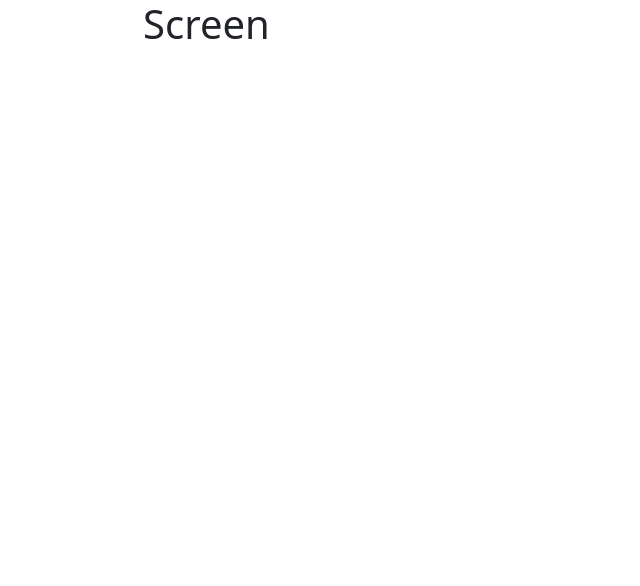
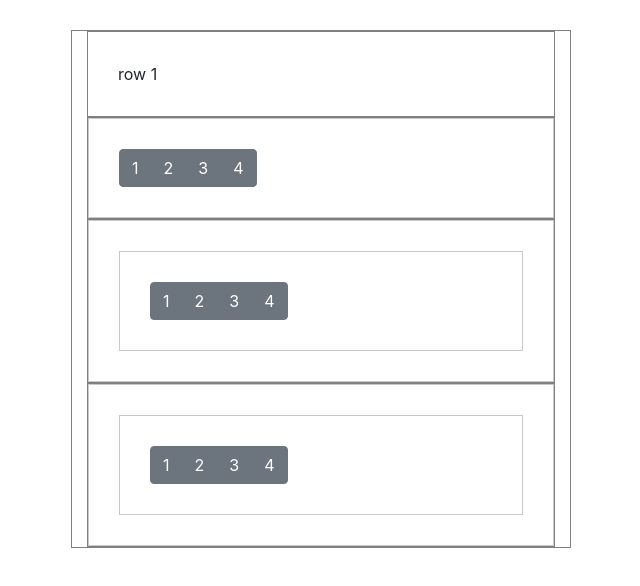
Before and after one commit to manimovassagh/ManiCalculator, a plain HTML site: page index.html in a window 1280 px wide. Shown: the whole page, without its empty margins (319-959 px from the left). Drawn offline with nearby package versions, Linux system fonts and the light colour scheme.

Commit message:
stucked in bootstrap

```diff
--- a/Styles.css
+++ b/Styles.css
@@ -1,3 +1,24 @@
-/* #screen{
-    background-color: blueviolet;
-} */
+body{
+    margin: 30px;
+}
+
+
+.my-container{
+    border:1px solid grey;
+    max-width: 500px;
+
+}
+.my-row{
+    border:1px solid grey;
+
+
+    margin: auto;
+}
+.my-col{
+    border:1px solid rgb(201, 201, 201);
+    padding: 30px;
+    margin: 0px;
+}
+.my-screen{
+    padding:30px
+}
--- a/index.html
+++ b/index.html
@@ -5,14 +5,19 @@
     <meta http-equiv="X-UA-Compatible" content="IE=edge" />
     <meta name="viewport" content="width=device-width, initial-scale=1.0" />
     <link
-      href="https://cdn.jsdelivr.net/npm/bootstrap@5.0.0-beta2/dist/css/bootstrap.min.css"
       rel="stylesheet"
-      integrity="sha384-BmbxuPwQa2lc/FVzBcNJ7UAyJxM6wuqIj61tLrc4wSX0szH/Ev+nYRRuWlolflfl"
+      href="https://cdn.jsdelivr.net/npm/bootstrap@4.6.0/dist/css/bootstrap.min.css"
+      integrity="sha384-B0vP5xmATw1+K9KRQjQERJvTumQW0nPEzvF6L/Z6nronJ3oUOFUFpCjEUQouq2+l"
       crossorigin="anonymous"
     />
     <script
-      src="https://cdn.jsdelivr.net/npm/bootstrap@5.0.0-beta2/dist/js/bootstrap.bundle.min.js"
-      integrity="sha384-b5kHyXgcpbZJO/tY9Ul7kGkf1S0CWuKcCD38l8YkeH8z8QjE0GmW1gYU5S9FOnJ0"
+      src="https://code.jquery.com/jquery-3.5.1.slim.min.js"
+      integrity="sha384-DfXdz2htPH0lsSSs5nCTpuj/zy4C+OGpamoFVy38MVBnE+IbbVYUew+OrCXaRkfj"
+      crossorigin="anonymous"
+    ></script>
+    <script
+      src="https://cdn.jsdelivr.net/npm/bootstrap@4.6.0/dist/js/bootstrap.bundle.min.js"
+      integrity="sha384-Piv4xVNRyMGpqkS2by6br4gNJ7DXjqk09RmUpJ8jgGtD7zP9yug3goQfGII0yAns"
       crossorigin="anonymous"
     ></script>
     <link rel="stylesheet" href="./Styles.css" />
@@ -20,9 +25,37 @@
     <title>Mani Calculator</title>
   </head>
   <body>
-    <div class="container Light">
-      <div class="row justify-content-center">
-        <div id="screen" class="col-4"> <h1>Screen</h1> </div>
+    <div class="container my-container">
+      <div class="row my-row my-screen">row 1</div>
+      <div class="row my-row">
+        <div class="col my-col">
+          <div class="btn-group mr-2" role="group" aria-label="First group">
+            <button type="button" class="btn btn-secondary">1</button>
+            <button type="button" class="btn btn-secondary">2</button>
+            <button type="button" class="btn btn-secondary">3</button>
+            <button type="button" class="btn btn-secondary">4</button>
+          </div>
+        </div>
+      </div>
+      <div class="row my-row">
+        <div class="col my-col"> <div class="col my-col">
+            <div class="btn-group mr-2" role="group" aria-label="First group">
+              <button type="button" class="btn btn-secondary">1</button>
+              <button type="button" class="btn btn-secondary">2</button>
+              <button type="button" class="btn btn-secondary">3</button>
+              <button type="button" class="btn btn-secondary">4</button>
+            </div>
+          </div></div>
+      </div>
+      <div class="row my-row">
+        <div class="col my-col"> <div class="col my-col">
+            <div class="btn-group mr-2" role="group" aria-label="First group">
+              <button type="button" class="btn btn-secondary">1</button>
+              <button type="button" class="btn btn-secondary">2</button>
+              <button type="button" class="btn btn-secondary">3</button>
+              <button type="button" class="btn btn-secondary">4</button>
+            </div>
+          </div></div>
       </div>
     </div>
   </body>
```
